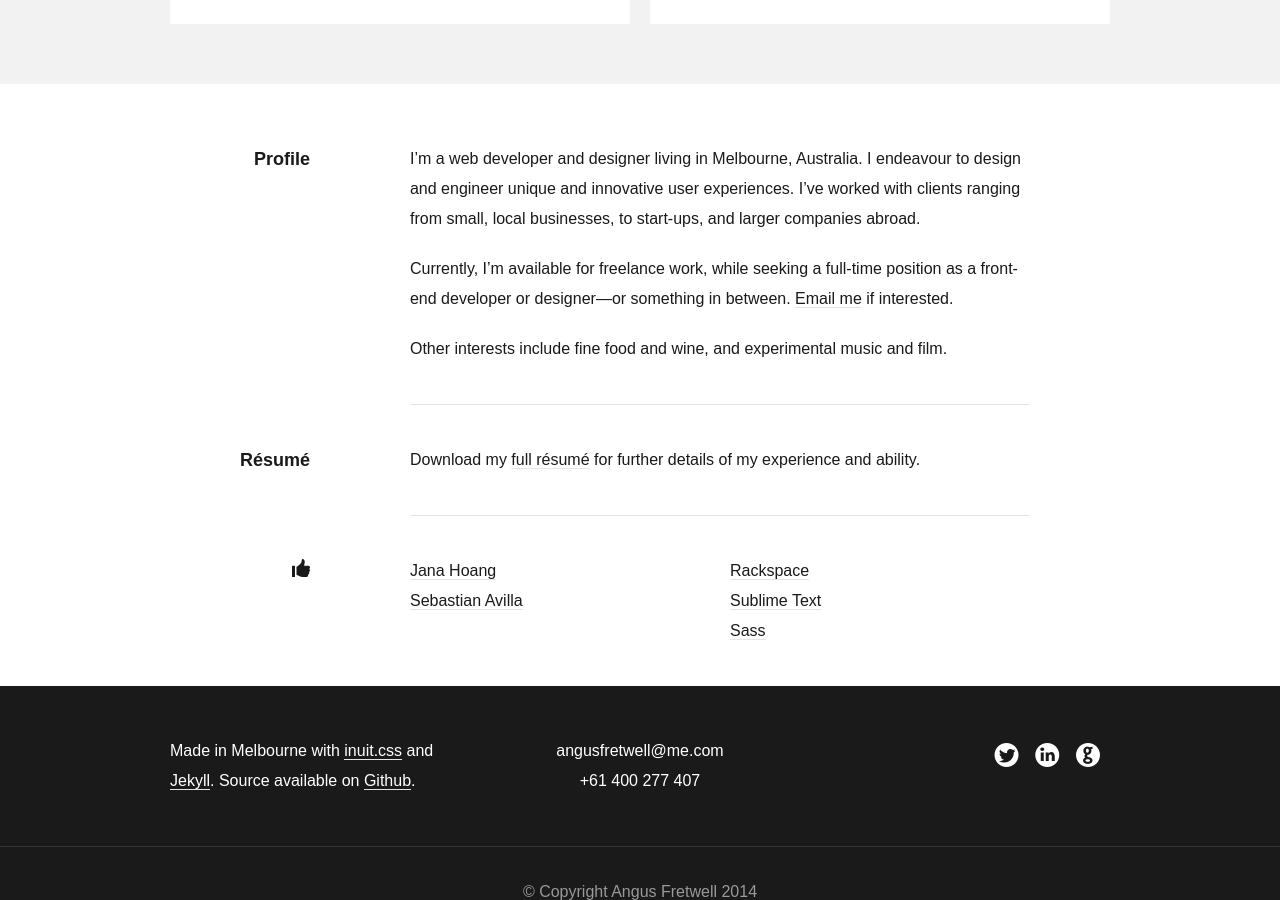
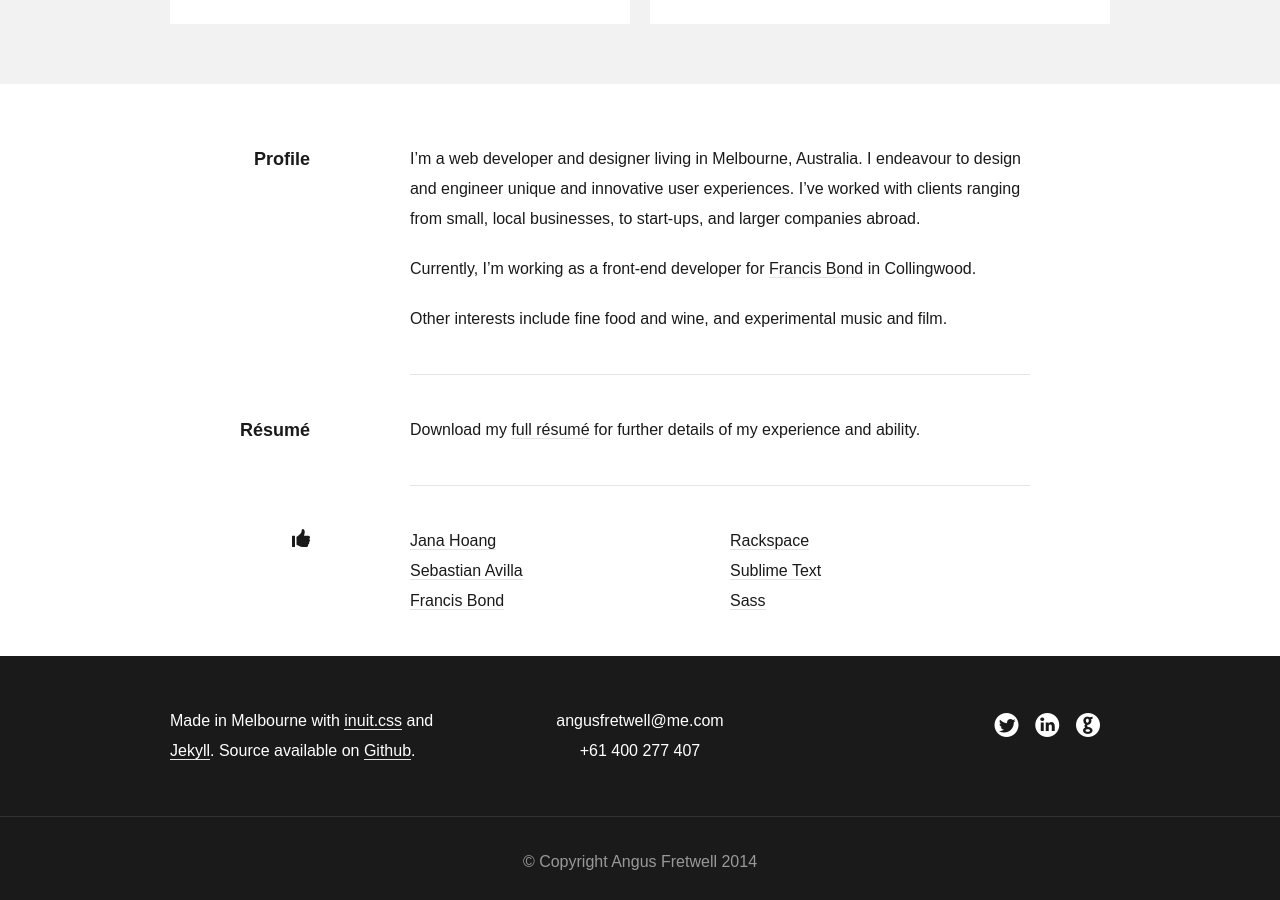
Before and after one commit to angusfretwell/angusfretwell.github.io, a Jekyll site: the page built from index.html, in a window 1280 px wide and 900 px high, scrolled down 1874 px. Built offline with Jekyll 4.4.1, drawn with Linux system fonts in a browser that asks for light colours; nearby versions of some CDN libraries.

Commit message:
Update index.html

```diff
--- a/index.html
+++ b/index.html
@@ -7,7 +7,7 @@ feature: One Quarter Journal
 profile: |
   I'm a web developer and designer living in Melbourne, Australia. I endeavour to design and engineer unique and innovative user experiences. I’ve worked with clients ranging from small, local businesses, to start-ups, and larger companies abroad.
 
-  Currently, I’m available for freelance work, while seeking a full-time position as a front-end developer or designer—or something in between. [Email me](mailto:angusfretwell@me.com) if interested.
+  Currently, I’m working as a front-end developer for [Francis Bond](http://francisbond.com/) in Collingwood.
 
   Other interests include fine food and wine, and experimental music and film.
 
@@ -17,6 +17,7 @@ likes:
   people:
     Jana Hoang: http://janahoang.net/
     Sebastian Avilla: http://sebastian-avila.com/
+    Francis Bond: http://francisbond.com/
   products:
     Rackspace: http://www.rackspace.com/
     Sublime Text: http://www.sublimetext.com/
```
